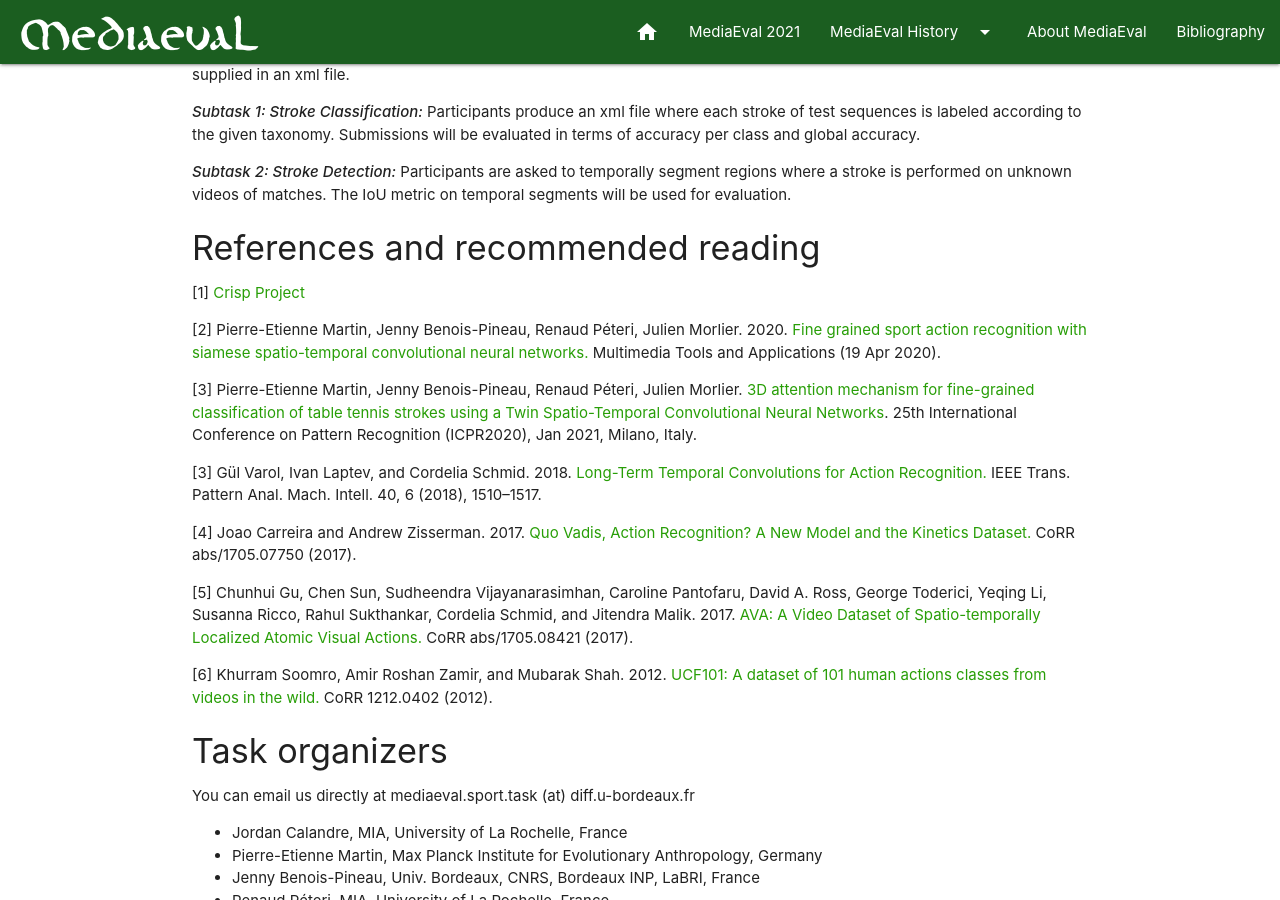
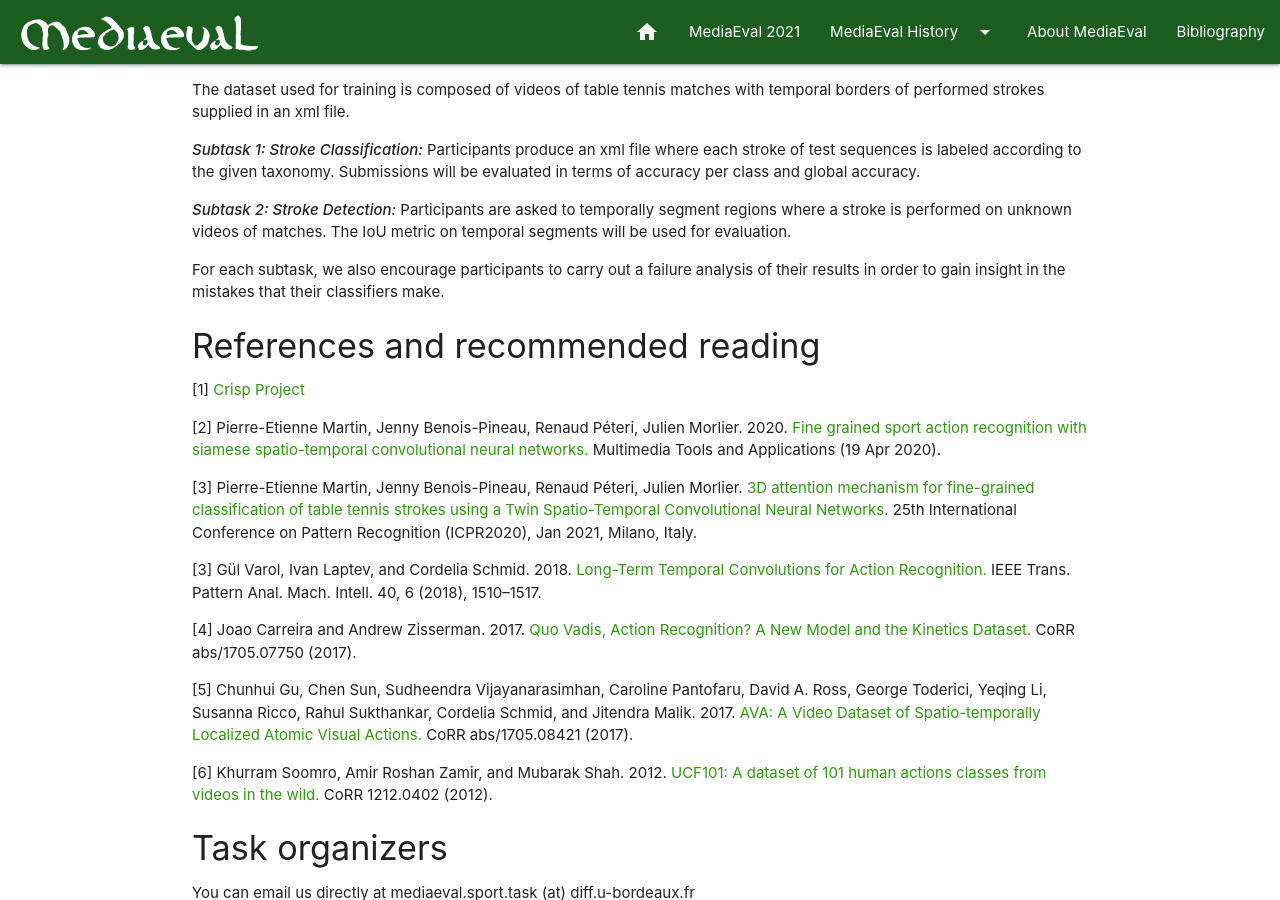
Before and after one commit to multimediaeval/multimediaeval.github.io, a Jekyll site: the page built from _editions/2021/tasks/sportsvideo.md, in a window 1280 px wide and 900 px high, scrolled down 1458 px. Built offline with Jekyll 4.4.1, drawn with Linux system fonts in a browser that asks for light colours; some of the changed lines change nothing that is shown; some of the changed text lies outside the part shown.

Commit message:
Accepted added sentences
- L25 : Participants are encouraged to make their code public with their submission.
- L47 : For each subtask, we also encourage participants to carry out a failure analysis of their results in order to gain insight in the mistakes that their classifiers make.

```diff
--- a/_editions/2021/tasks/sportsvideo.md
+++ b/_editions/2021/tasks/sportsvideo.md
@@ -22,9 +22,7 @@
 
 Compared with [Sports Video 2020](https://multimediaeval.github.io/editions/2020/tasks/sportsvideo/), this year we extend the task in the direction of detection and also enrich the data set with new and more diverse stroke samples.
 
-<!-- # Consider adding the following line:
-*Participants are encouraged to make their code public with their submission.*
--->
+Participants are encouraged to make their code public with their submission.
 
 #### Motivation and background
 Action detection and classification are one of the main challenges in visual content analysis and mining. Sport video analysis has been a very popular research topic, due to the variety of application areas, ranging from analysis of athletes’ performances and rehabilitation to multimedia intelligent devices with user-tailored digests. Datasets focused on sports activities or datasets including a large amount of sport activity classes are now available and many research contributions benchmark on those datasets. A large amount of work is also devoted to fine-grained classification through the analysis of sport gestures using motion capture systems. However, body-worn sensors and markers could disturb the natural behavior of sports players. Furthermore, motion capture devices are not always available for potential users, be it a University Faculty or a local sport team. Giving end-users the possibility to monitor their physical activities in ecological conditions through simple equipment is a challenging issue. The ultimate goal of this research is to produce automatic annotation tools for sport faculties, local clubs and associations to help coaches to better assess and advise athletes during training.
@@ -46,7 +44,7 @@
 
 ***Subtask 2: Stroke Detection:***  Participants are asked to temporally segment regions where a stroke is performed on unknown videos of matches. The IoU metric on temporal segments will be used for evaluation.
 
-<!-- # Please considering adding: We also encourage participants to carry out a failure analysis of their results in order to gain insight in the mistakes that their classifiers make.-->
+For each subtask, we also encourage participants to carry out a failure analysis of their results in order to gain insight in the mistakes that their classifiers make.
 
 #### References and recommended reading
 <!-- # Please use the ACM format for references https://www.acm.org/publications/authors/reference-formatting (but no DOI needed)-->
```
